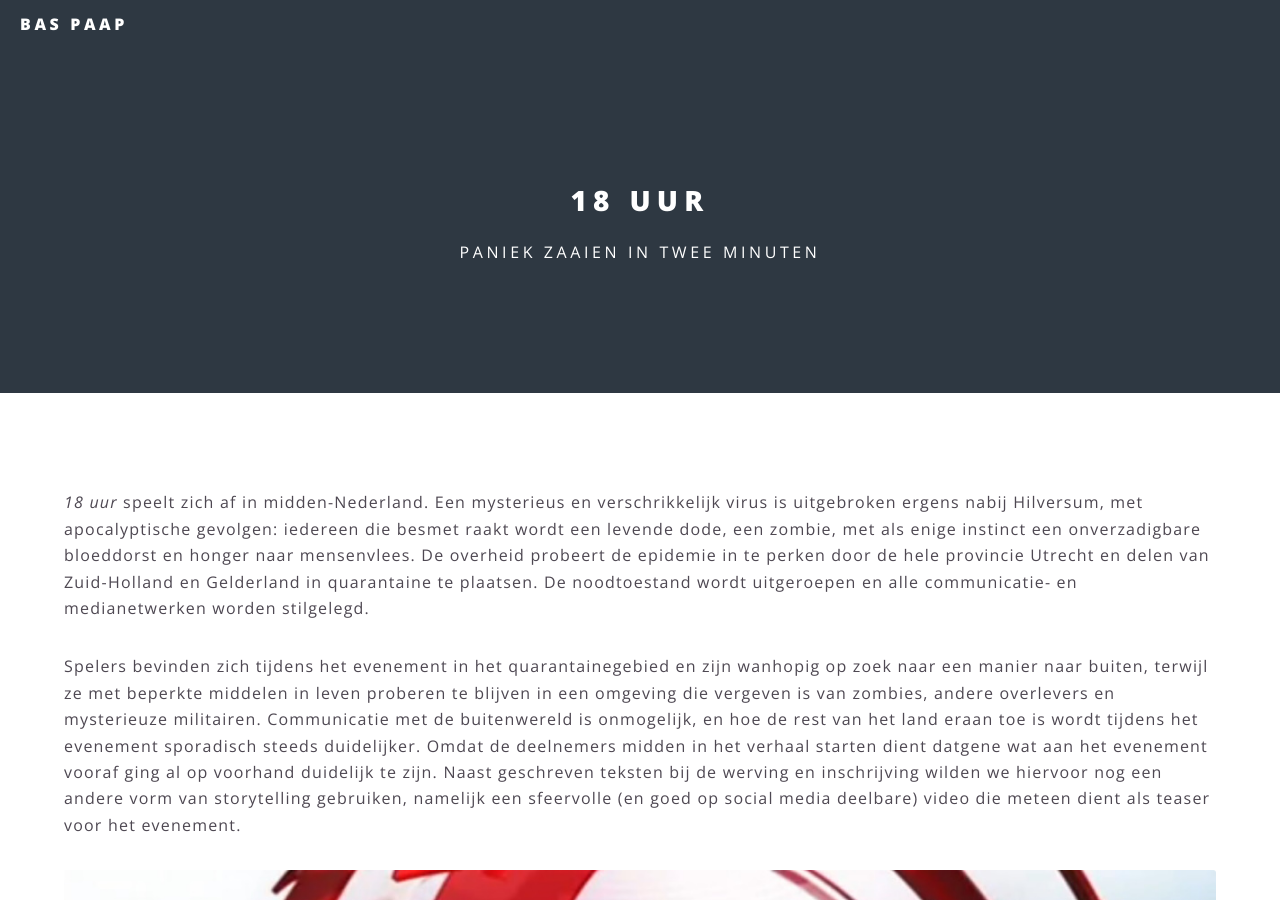
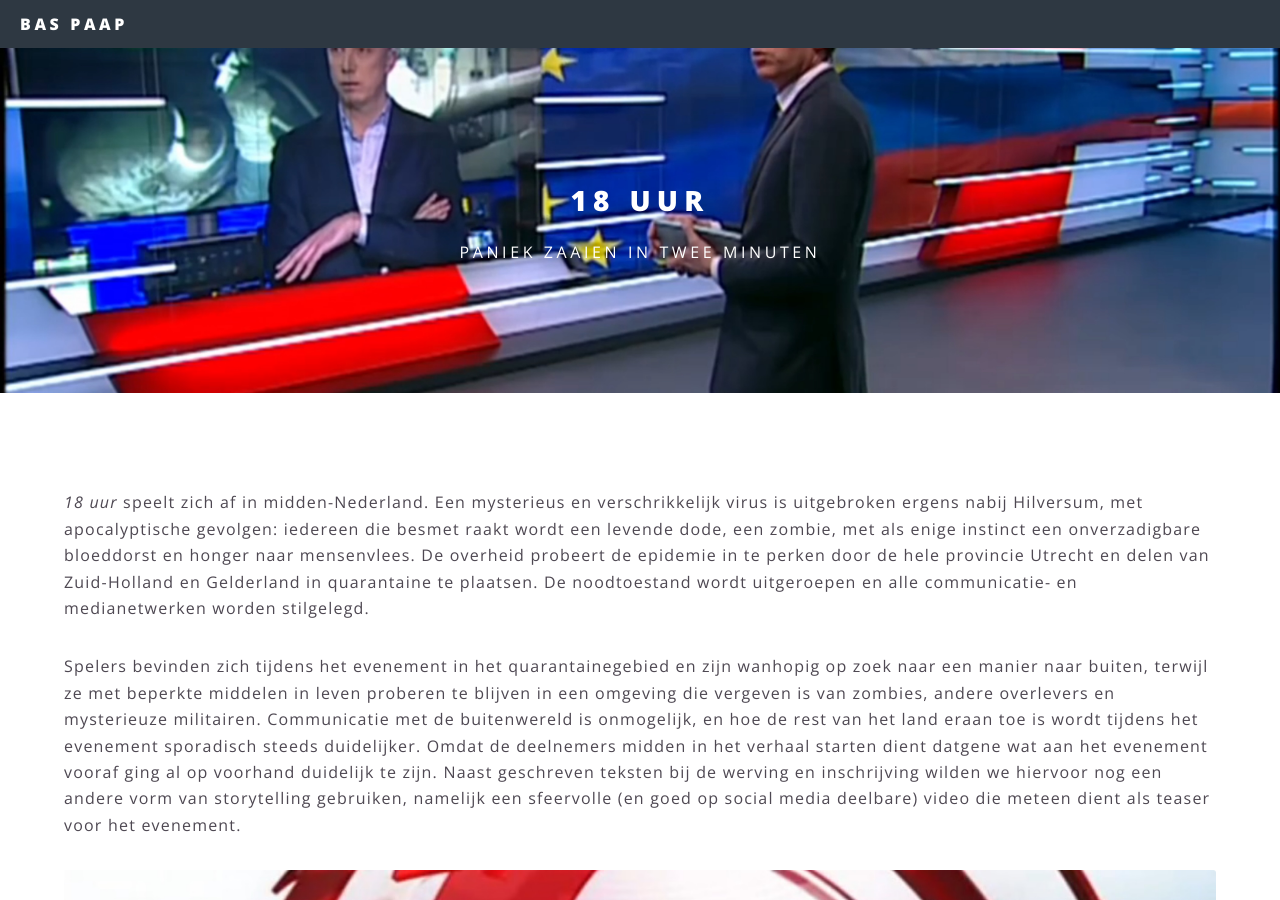
Before and after one commit to BasPaap/baspaap.github.io, a Jekyll site: the page built from 18uurteaser.html, in a window 1280 px wide and 900 px high. Built offline with Jekyll 4.4.1, drawn with Linux system fonts in a browser that asks for light colours; grey boxes are pictures that could not be loaded.

Commit message:
Modify banner image path.

```diff
--- a/_layouts/page.html
+++ b/_layouts/page.html
@@ -3,7 +3,7 @@ layout: default
 ---
 <article id="main">
 
-  <header style="background-image:url({{ page.bannerimage }})">
+  <header style="background-image:url(images/{{ page.bannerimage }})">
     <h2>{{ page.title }}</h2>
     <p>{{page.subtitle}}</p>
   </header>
```
